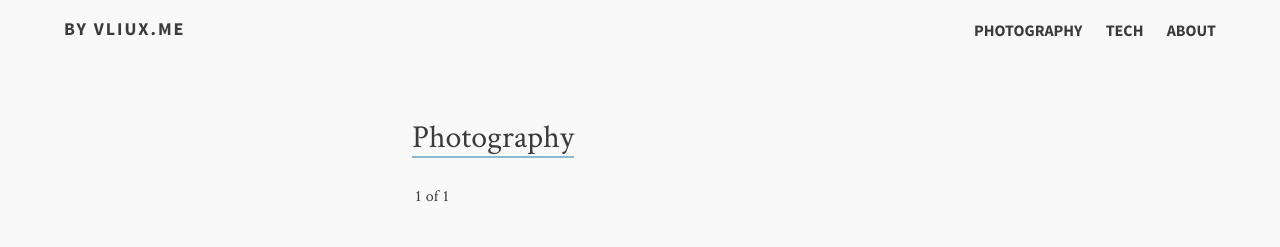
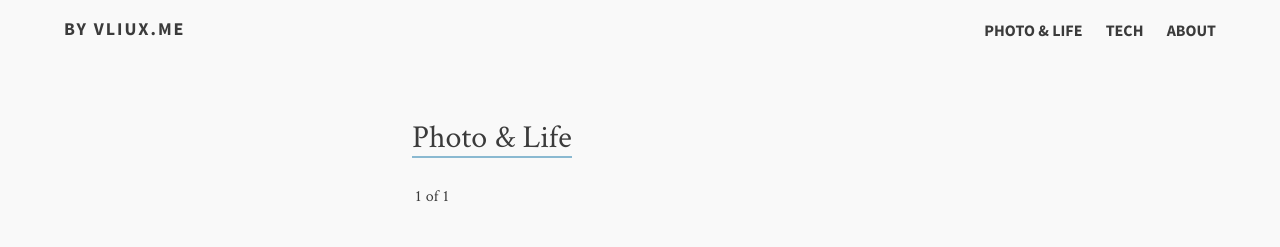
Before and after one commit to vliux/vliux.github.io, a Jekyll site: the page built from index.html, in a window 1280 px wide. Shown: the top 247 px of the page. Built offline with Jekyll 4.4.1, drawn with Linux system fonts in a browser that asks for light colours; the list of posts is cut into pages by our own code; comment, search, counter and statistics services are not loaded.

Commit message:
adjust site titles

```diff
--- a/_config.yml
+++ b/_config.yml
@@ -25,7 +25,7 @@ tools:
 # Links to include in top navigation
 # For external links add external: true
 links:
-  - title: Photography
+  - title: Photo & Life
     url: /gallery
   - title: Tech
     url: /blog
--- a/gallery/index.html
+++ b/gallery/index.html
@@ -1,6 +1,6 @@
 ---
 layout: home
-title: "Photography"
+title: "Photo & Life"
 tags: [Jekyll, theme, responsive, gallery, template]
 image:
   feature: typewriter.jpg
--- a/index.html
+++ b/index.html
@@ -1,6 +1,6 @@
 ---
 layout: home
-title: "Photography"
+title: "Photo & Life"
 tags: [Jekyll, theme, responsive, blog, template]
 image:
   feature: typewriter.jpg
```
Also changed, not shown: about.md (+1 -1 lines).
